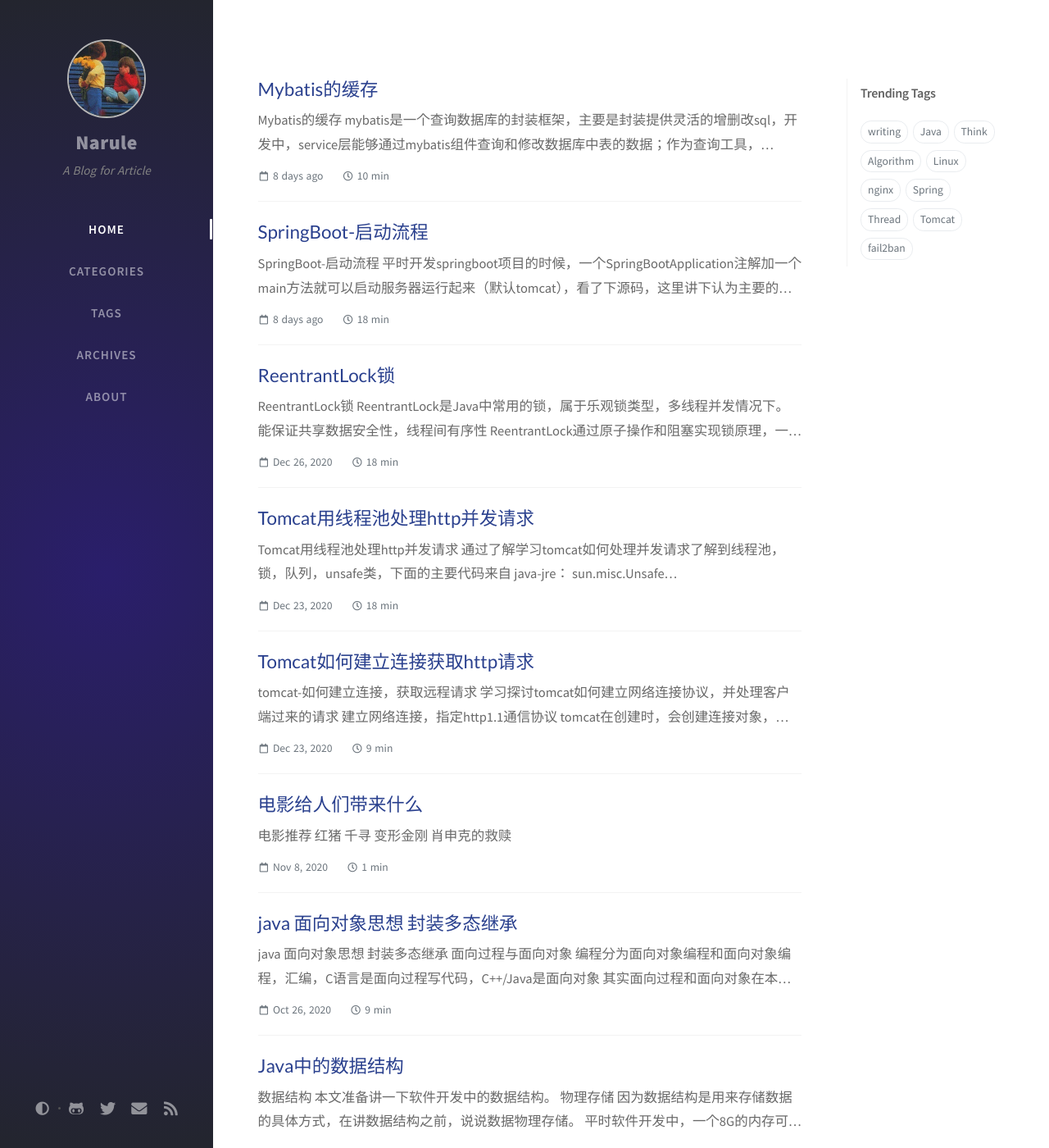
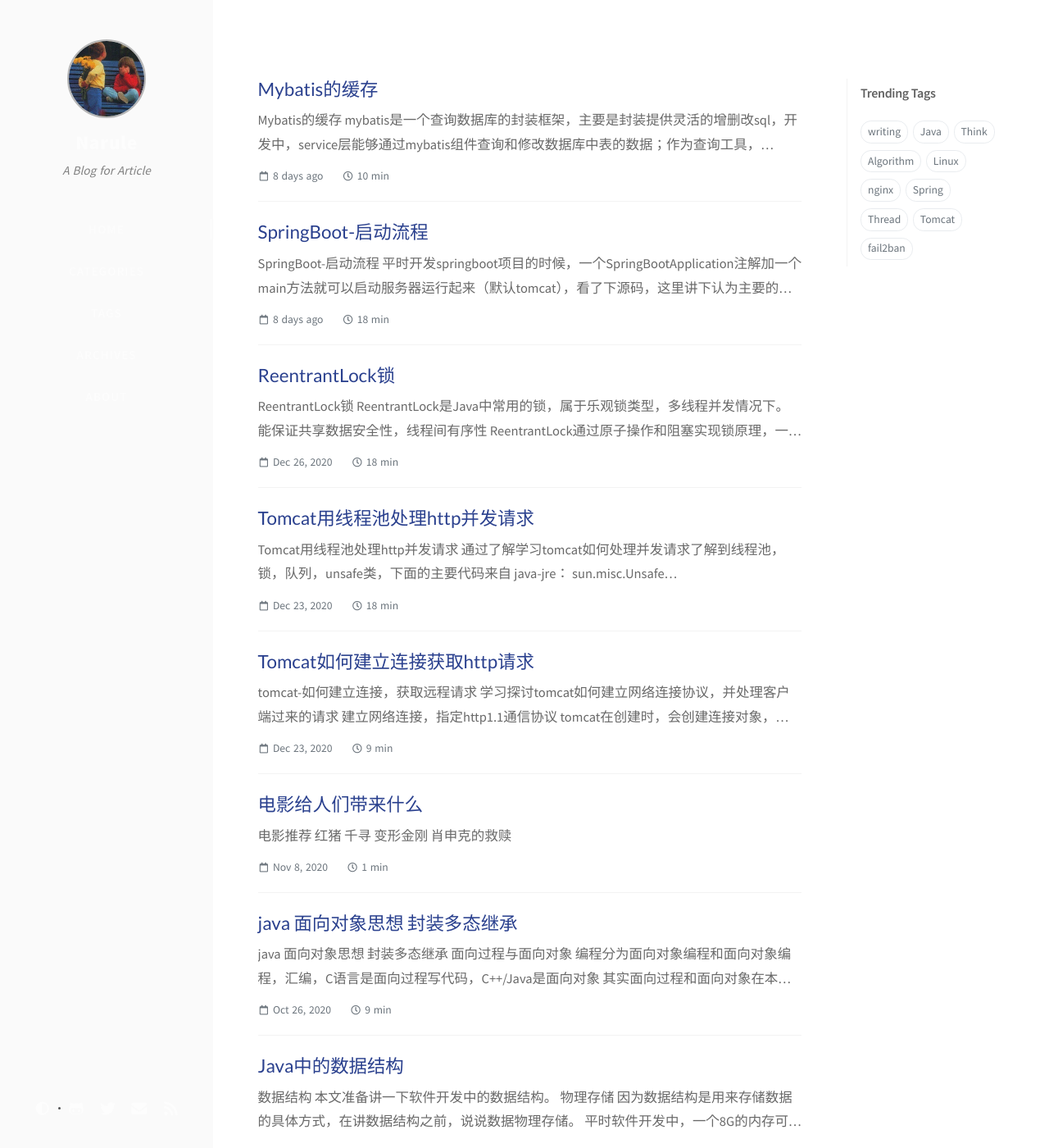
Before and after one commit to narule/narule.github.io, a Jekyll site: the page built from index.html, in a window 1280 px wide and 1400 px high. Shown: the whole window at 82% size. Built offline with Jekyll 4.4.1, drawn with Linux system fonts in a browser that asks for light colours; nearby versions of some CDN libraries; the list of posts is cut into pages by our own code; comment, search, counter and statistics services are not loaded.

Commit message:
Update light-typography.scss

```diff
--- a/assets/css/_colors/light-typography.scss
+++ b/assets/css/_colors/light-typography.scss
@@ -31,7 +31,8 @@
   /* Sidebar */
   --sidebar-bg: radial-gradient(
     circle,
-    rgba(42, 30, 107, 1) 0%,
+    /* rgba(42, 30, 107, 1) 0%, */
+    rgba(255 165 0, 1) 0%,
     rgba(35, 37, 46, 1) 100%);
   --nav-cursor-color: #fcfcfc;
 
```
